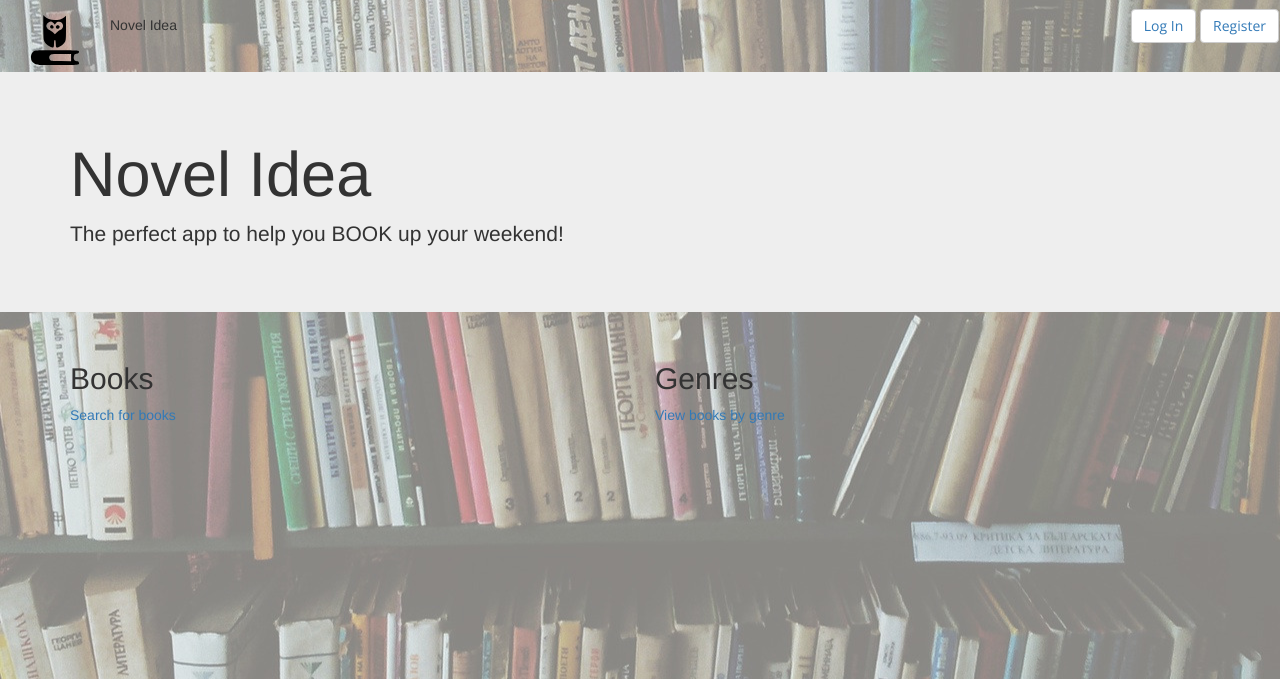
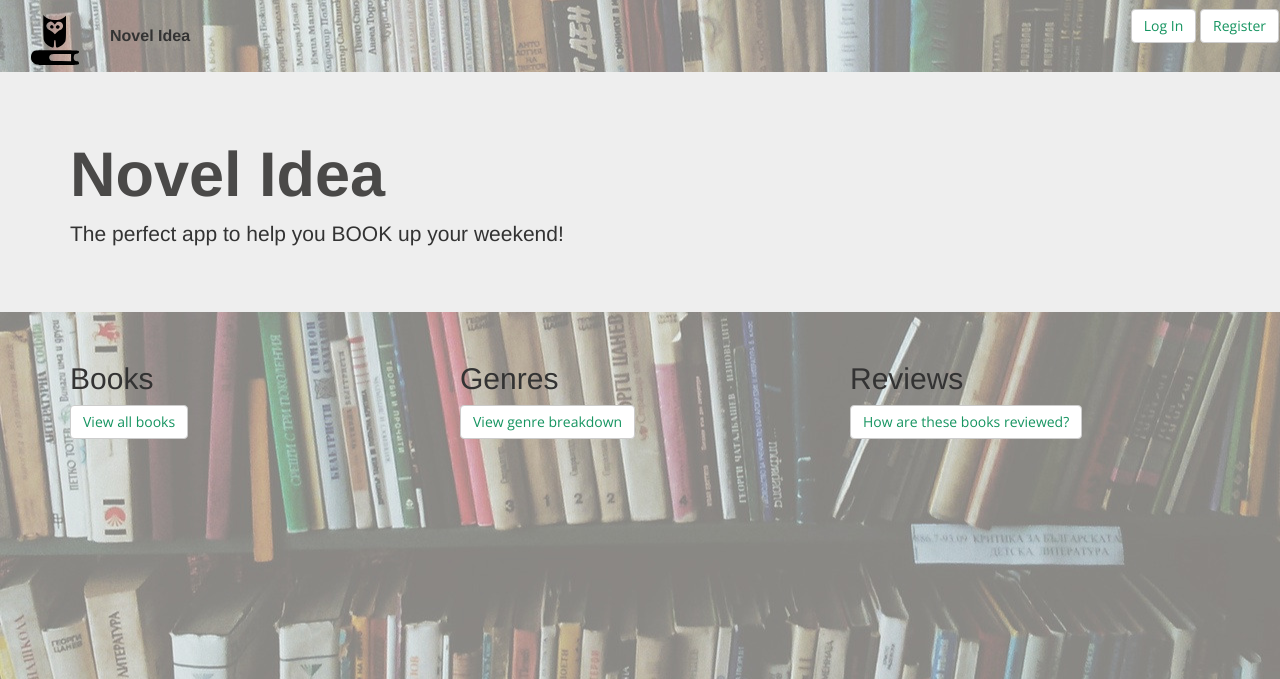
Before and after one commit to lyrahalden/hb-books, a Flask app: page / in a window 1280 px wide. Shown: the top 679 px of the page. Run offline with Flask 2, Linux system fonts and the light colour scheme; some libraries are stand-ins or nearby versions.

Commit message:
homepage and books page formatted properly

```diff
--- a/static/stylesheet.css
+++ b/static/stylesheet.css
@@ -1,11 +1,13 @@
   .bookDiv {
     display: inline-block;
-    border: 4px gray solid;
+    border: 4px #D89C99 solid;
+    color: #262625;
+    font-size: 14px;
 }
 
   .bookImg {
     display: block;
-    height: 200px;
+    height: 300px;
 
 }
 
@@ -28,8 +30,31 @@ body {
 
 }
 
+div.container h1 {
+  color: #4A4948;
+  font-weight: bold;
+}
+
+div.col{
+  color: #D89C99;
+}
+
 .btn {
   font-family: 'Open Sans', sans-serif;
+}
+
+.navbar-text {
+  font-weight: bold;
+  font-size: 16px;
+  padding-top: 10px;
+}
+
+.search-text{
+  font-size: 30px;
+}
+
+.btn-link, .link {
+  color: #159460;
 }
 
 /*autocomplete search styling*/
@@ -49,7 +74,7 @@ body {
 .ui-autocomplete {
     background: white;
     max-height: 250px;
-    max-width: 190px;
+    max-width: 270px;
     overflow-y: auto;
     /* prevent horizontal scrollbar */
     overflow-x: hidden;
--- a/templates/base.html
+++ b/templates/base.html
@@ -25,17 +25,25 @@
     <nav class="navbar navbar-right">
 
           {% if "email" in session %}
-            <button type="button" class="btn btn-default navbar-btn"><a href="/users/{{user.user_id}}">Your Profile</a></button>
-            <button type="button" class="btn btn-default navbar-btn"><a href="/logout">Log Out</a></button>
+            <button type="button" class="btn btn-default navbar-btn"><a class= "btn-link" href="/users/{{user.user_id}}">Your Profile</a></button>
+            <button type="button" class="btn btn-default navbar-btn"><a class= "btn-link" href="/logout">Log Out</a></button>
           {% else %}
-            <button type="button" class="btn btn-default navbar-btn"><a href="/login">Log In</a></button>
-            <button type="button" class="btn btn-default navbar-btn"><a href="/register">Register</a></button>
+            <button type="button" class="btn btn-default navbar-btn"><a class= "btn-link" href="/login">Log In</a></button>
+            <button type="button" class="btn btn-default navbar-btn"><a class= "btn-link" href="/register">Register</a></button>
           {% endif %}
     </nav>
     </div>
     </header>
 
-{% block flash %} {% endblock %}
+<!-- Show flashed messages -->
+    <div class="messages">
+    {% with messages = get_flashed_messages() %}
+        {% for message in messages %}
+          <div class="alert alert-warning">{{ message }}
+            <a href="/" class="close" data-dismiss="alert" aria-label="close">&times;</a></div>
+      {% endfor %}
+    {% endwith %}
+    </div>
 
   {% block content %} CONTENT GOES HERE {% endblock %}
 
--- a/templates/homepage.html
+++ b/templates/homepage.html
@@ -3,44 +3,36 @@
 
 {% block title %} Homepage {% endblock %}
 
-{% block flash %}
-<!-- Show flashed messages -->
-    <div class="messages">
-    {% with messages = get_flashed_messages() %}
-        {% for message in messages %}
-          <div class="alert alert-warning">{{ message }}
-            <a href="/" class="close" data-dismiss="alert" aria-label="close">&times;</a></div>
-      {% endfor %}
-    {% endwith %}
-    </div>
-{% endblock %}
-
 {% block content %}
 <div class="jumbotron">
   <div class="container">
 
-<h1>Novel Idea</h1>
-<p>The perfect app to help you BOOK up your weekend!</p>
+<h1 class="title">Novel Idea</h1>
+<p class="subtitle">The perfect app to help you BOOK up your weekend!</p>
 
 </div></div>
 
 <div class="container">
   <div class="row">
-    <div class="col-md-6">
-      <h2>Books</h2>
-      <p><a href="/books">Search for books</a></p>
+    <div class="col-md-4">
+      <h2 class="subtitle">Books</h2>
+      <button type="button" class="btn btn-default"><a class="link" href="/books">View all books</a></button>
     </div>
 <!-- <h2>Users</h2>
 <p><a href="/users">View all users</a></p> -->
 
-    <div class="col-md-6">
-      <h2>Genres</h2>
-      <p><a href="/genres">View books by genre</a></p>
+    <div class="col-md-4">
+      <h2 class="subtitle">Genres</h2>
+      <button type="button" class="btn btn-default"><a class="link" href="/genres">View genre breakdown</a></button>
     </div>
+
+    <div class="col-md-4">
+      <h2 class="subtitle">Reviews</h2>
+    <button type="button" class="btn btn-default"><a class = "link" href="/reviews">How are these books reviewed?</a></button>
+    </div>
+
   </div>
 </div>
 
 
-
-
 {% endblock %}
```
Also changed, not shown: templates/all_books.html (+9 -9 lines), templates/book_page.html (+12 -12 lines), templates/user_page.html (+4 -4 lines).
